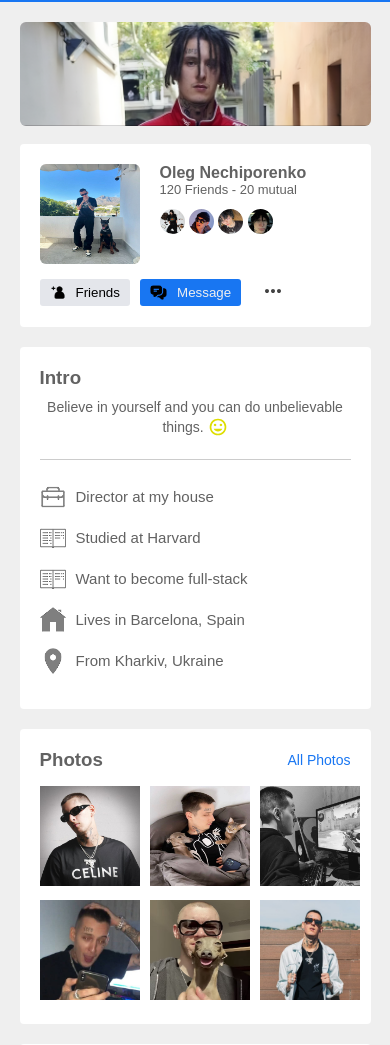
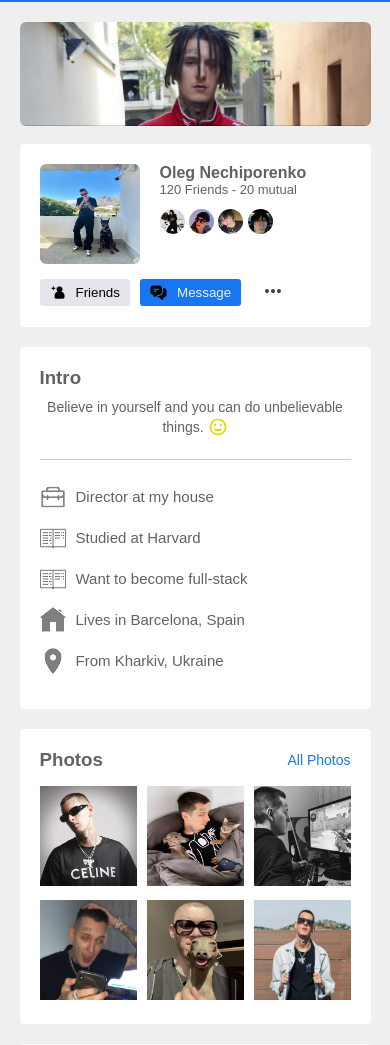
Before and after one commit to jjustik/JustBook, a plain HTML site: page profile.html in a window 390 px wide. Shown: the part 42-1087 px from the top of the page. Drawn offline with Linux system fonts and the light colour scheme.

Commit message:
fixed icons v2

```diff
--- a/style.css
+++ b/style.css
@@ -687,18 +687,16 @@ footer p {
 .profile-info {
     display: flex;
     align-items: flex-start;
-    gap: 20px;
+    justify-content: space-between;
     margin-top: 20px;
 }
 
 .info-col {
     flex-basis: 30%;
-    min-width: 0;
 }
 
 .post-col {
     flex-basis: 70%;
-    min-width: 0;
 }
 
 .profile-intro {
@@ -874,4 +872,16 @@ footer p {
     .info-col, .post-col {
         flex-basis: 100%;
     }
+    .friends-box div, .photo-box div {
+        width: 100%;
+    }
 }
+
+@media (max-width: 440px) {
+    .friends-box, .photo-box {
+        grid-template-columns: repeat(3, 1fr);
+    }
+    .friends-box div img, .photo-box div img {
+        width: 100%;
+    }
+}
```
